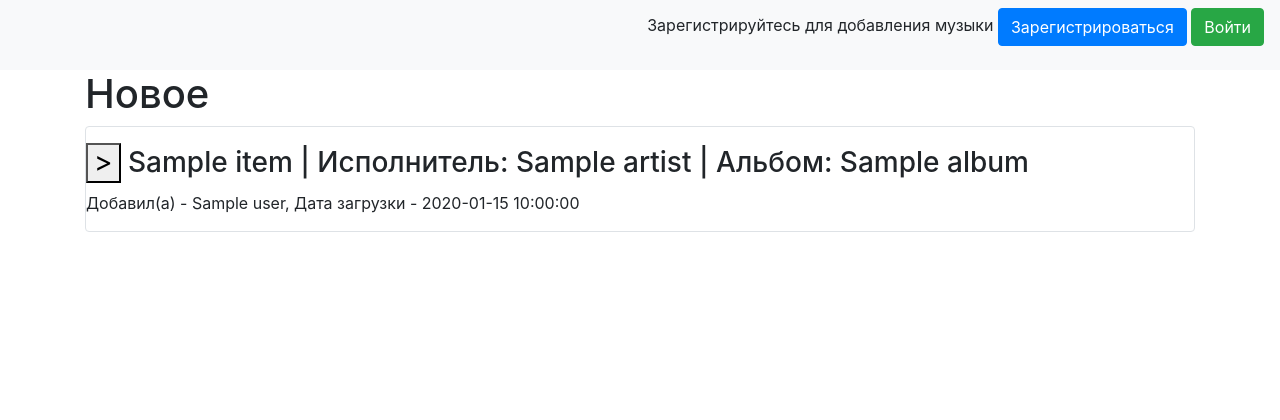
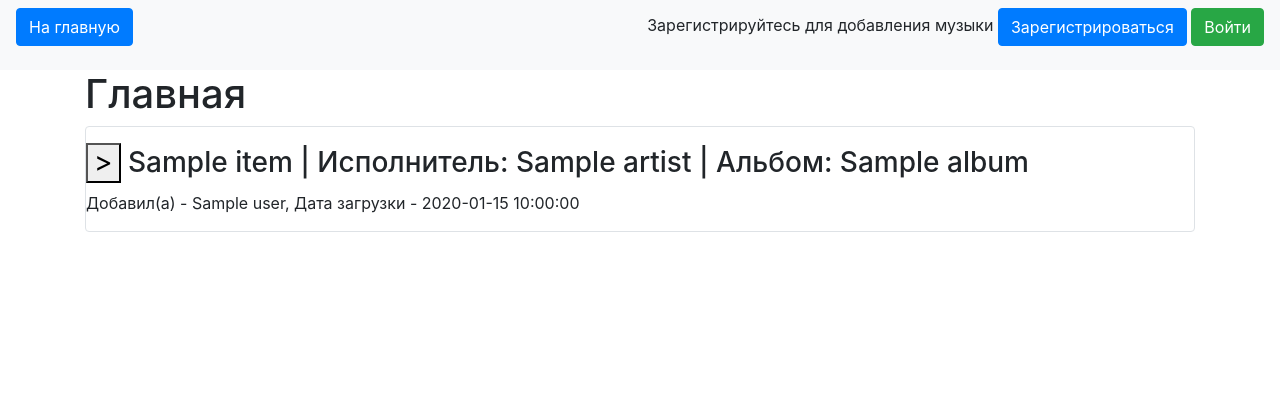
Before and after one commit to Evg-1984/EvgeniyWebProgect, a Flask app: template templates/index.html in a window 1280 px wide. Shown: the top 420 px of the page. Run offline with Flask 3, Linux system fonts and the light colour scheme; the template is opened without the code that fills it: most values are stand-ins (such as "Sample title", 1, 10 or a date in 2020); some libraries are stand-ins or nearby versions.

Commit message:
ver 1.0.3

```diff
--- a/server.py
+++ b/server.py
@@ -176,8 +176,6 @@ def add():
     if form.validate_on_submit():
         db_sess = db_session.create_session()
         file = form.audio_file.data
-        filename = secure_filename(file.filename)
-
         audio_data = file.read()
         album, artist = form.album.data, form.artist.data
         if not album:
--- a/templates/base.html
+++ b/templates/base.html
@@ -12,7 +12,7 @@
 <body>
 <header>
     <nav class="navbar navbar-light bg-light">
-        <p></p>
+        <p><a class="btn btn-primary " href="/">На главную</a></p>
         {% if current_user.is_authenticated %}
             <p>
                 <a class="btn btn-primary " href="/add">Загрузить музыку</a>
@@ -46,6 +46,9 @@
 <!-- Begin page content -->
 <main role="main" class="container">
     {% block content %}{% endblock %}
+    <br>
+    <br>
+    <br>
 </main>
 </body>
 </html>
--- a/templates/index.html
+++ b/templates/index.html
@@ -1,7 +1,7 @@
 {% extends "base.html" %}
 
 {% block content %}
-<h1>Новое</h1>
+<h1>Главная</h1>
 {% for item in news%}
 <div class="col-md6 border rounded">
     <script>
```
